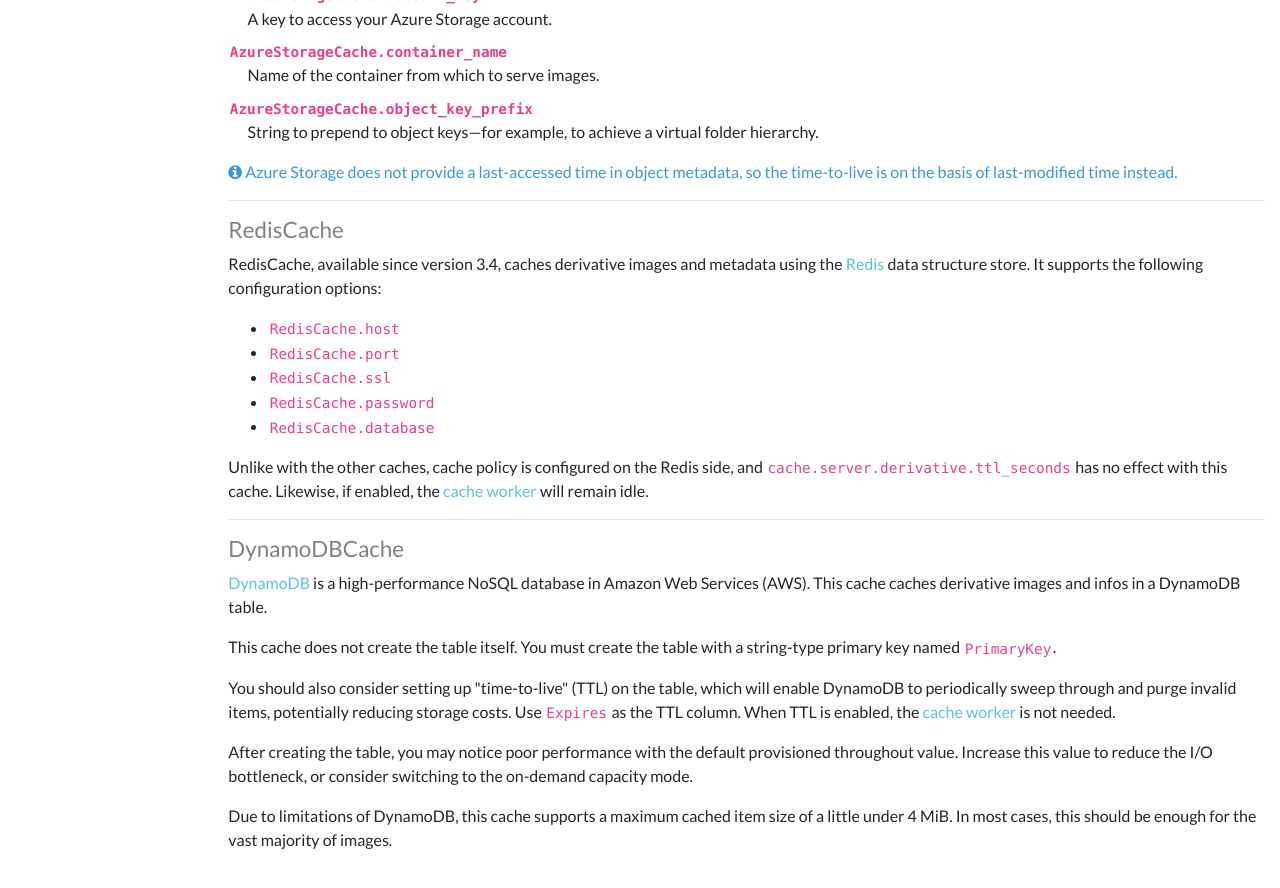
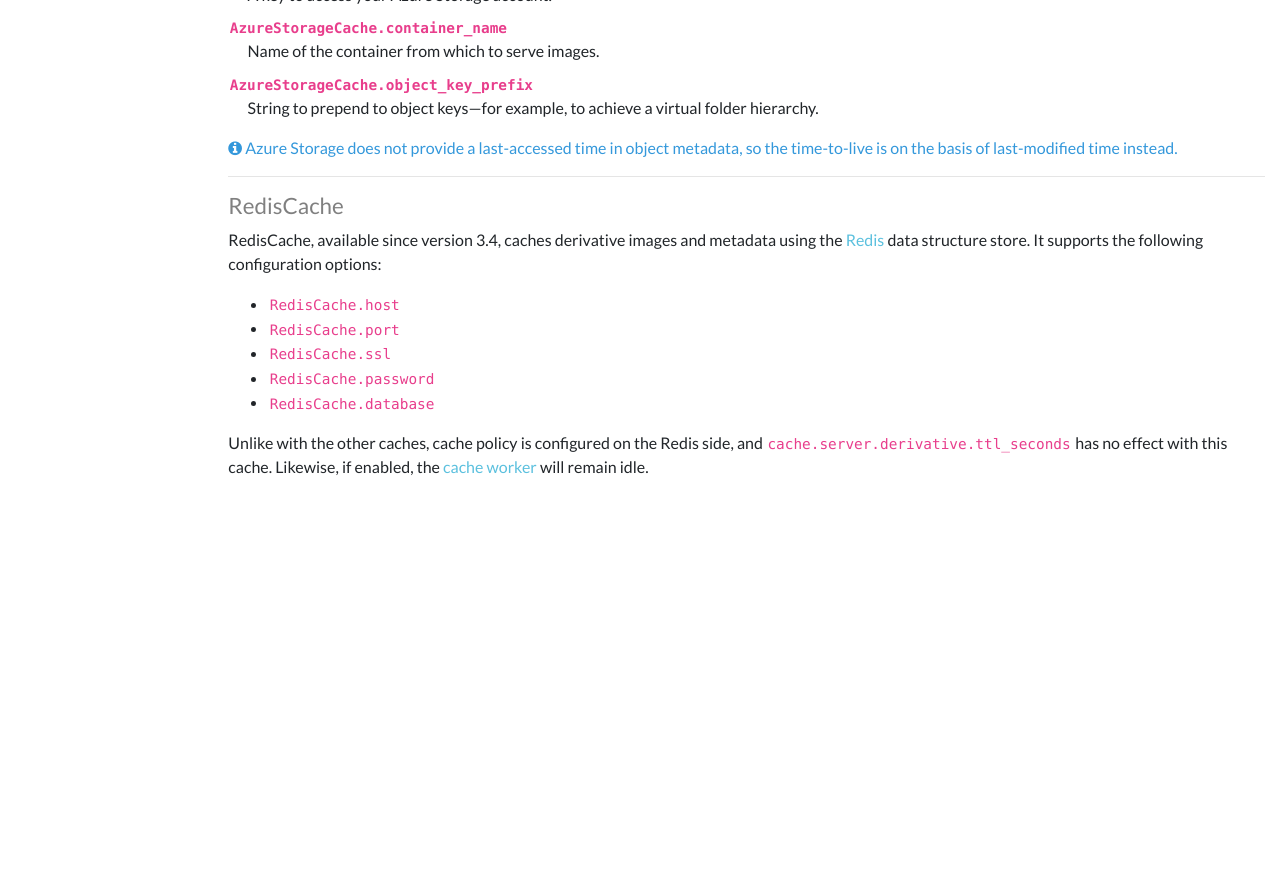
Before and after one commit to cantaloupe-project/cantaloupe-project.github.io, a Jekyll site: the page built from manual/5.0/caching.html, in a window 1280 px wide and 900 px high, scrolled down 6313 px. Shown: the top 888 px of the window. Built offline with Jekyll 4.4.1, drawn with Linux system fonts in a browser that asks for light colours; nearby versions of some CDN libraries; after the commit the page ends 6840 px from its top, so only the background shows below that.

Commit message:
Un-document DynamoDBCache

```diff
--- a/manual/5.0/caching.html
+++ b/manual/5.0/caching.html
@@ -23,7 +23,6 @@
           <li><a href="#S3Cache">S3Cache</a></li>
           <li><a href="#AzureStorageCache">AzureStorageCache</a></li>
           <li><a href="#RedisCache">RedisCache</a></li>
-          <li><a href="#DynamoDBCache">DynamoDBCache</a></li>
         </ul>
       </li>
     </ul>
@@ -343,17 +342,3 @@
 </ul>
 
 <p>Unlike with the other caches, cache policy is configured on the Redis side, and <code>cache.server.derivative.ttl_seconds</code> has no effect with this cache. Likewise, if enabled, the <a href="#Maintenance">cache worker</a> will remain idle.</p>
-
-<hr>
-
-<h4 id="DynamoDBCache">DynamoDBCache</h4>
-
-<p><a href="https://aws.amazon.com/dynamodb/">DynamoDB</a> is a high-performance NoSQL database in Amazon Web Services (AWS). This cache caches derivative images and infos in a DynamoDB table.</p>
-
-<p>This cache does not create the table itself. You must create the table with a string-type primary key named <code>PrimaryKey</code>.</p>
-
-<p>You should also consider setting up "time-to-live" (TTL) on the table, which will enable DynamoDB to periodically sweep through and purge invalid items, potentially reducing storage costs. Use <code>Expires</code> as the TTL column. When TTL is enabled, the <a href="#Maintenance">cache worker</a> is not needed.</p>
-
-<p>After creating the table, you may notice poor performance with the default provisioned throughout value. Increase this value to reduce the I/O bottleneck, or consider switching to the on-demand capacity mode.</p>
-
-<p>Due to limitations of DynamoDB, this cache supports a maximum cached item size of a little under 4 MiB. In most cases, this should be enough for the vast majority of images.</p>
```
